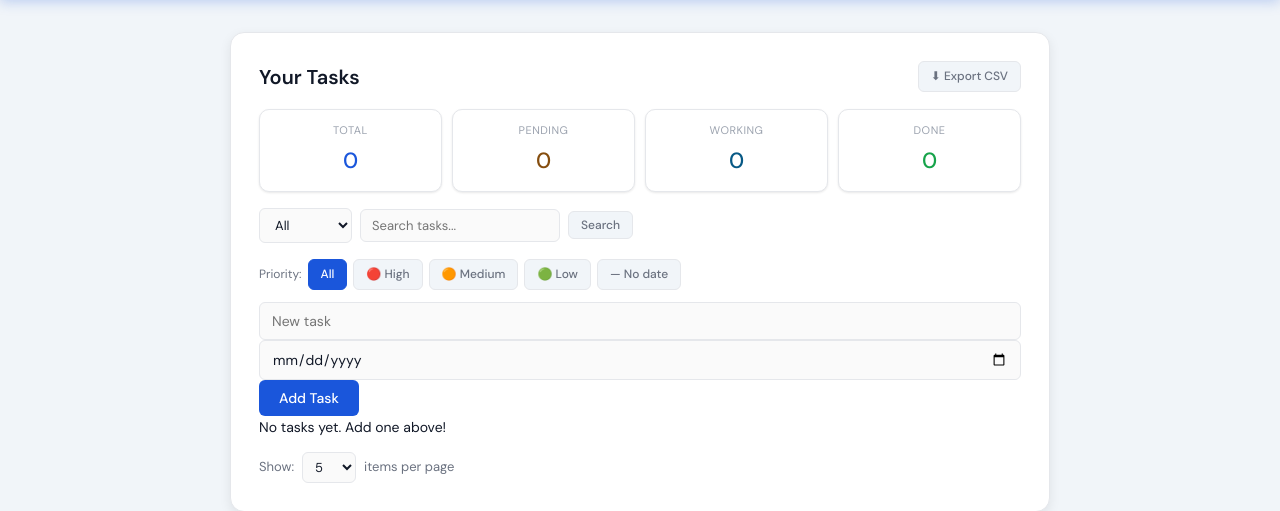
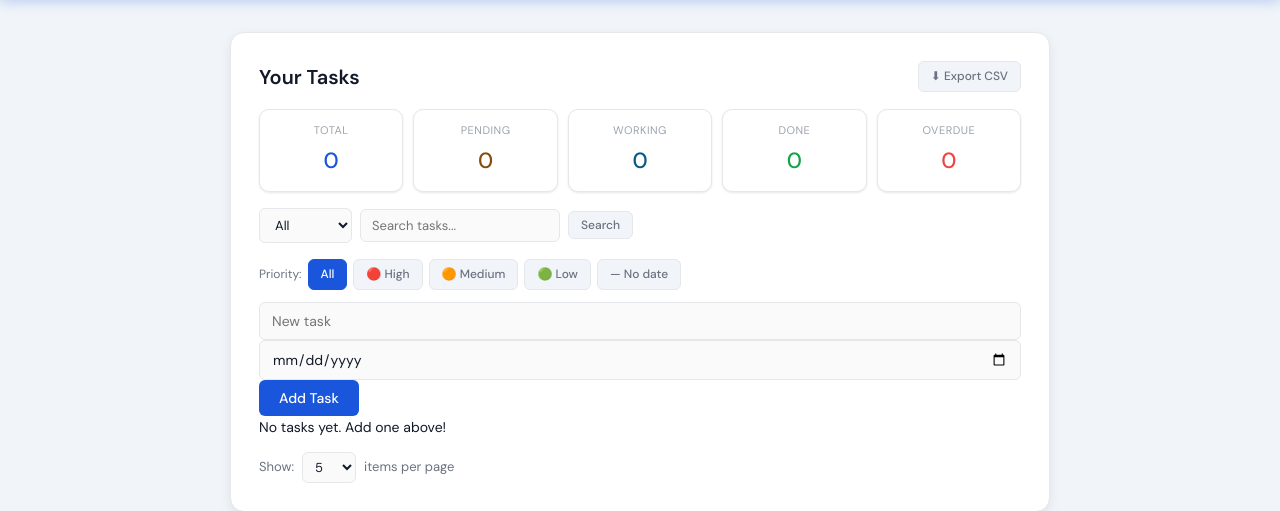
Before and after one commit to vishalrajput74/flask-todo-app, a Flask app: page /?page=1&status=All&search=&per_page=5&priority=All&sort_by=id&sort_order=desc in a window 1280 px wide. Shown: the part 67-578 px from the top of the page. Run offline with Flask 3, Linux system fonts and the light colour scheme; the visitor is signed in with stand-in values (Sample User, id 1).

Commit message:
added overdue stats card and due date sort feature

```diff
--- a/app/routes/tasks.py
+++ b/app/routes/tasks.py
@@ -120,6 +120,11 @@ def view_tasks():
     'pending': Task.query.filter_by(user_id=session['user_id'], status='Pending').count(),
     'working': Task.query.filter_by(user_id=session['user_id'], status='Working').count(),
     'done': Task.query.filter_by(user_id=session['user_id'], status='Done').count(),
+    'overdue': Task.query.filter(
+        Task.user_id == session['user_id'],
+        Task.due_date < date.today(),
+        Task.status != 'Done'
+    ).count(),
 }
 
     form = TaskForm()  # Pass form to template
--- a/app/static/css/style.css
+++ b/app/static/css/style.css
@@ -502,6 +502,7 @@ footer p { margin: 0; }
   .tasks-table tbody tr {
     display: block;
     border: 1px solid var(--border);
+
     border-radius: var(--radius-md);
     margin-bottom: 10px;
     padding: 10px;
@@ -558,10 +559,12 @@ footer p { margin: 0; }
 
 .stats-grid {
   display: grid;
-  grid-template-columns: repeat(4, 1fr);
+  grid-template-columns: repeat(5, 1fr);
   gap: 10px;
   margin-bottom: 16px;
 }
+.stat-card.overdue .stat-value { color: var(--red); }
+
 
 .stat-value {
   font-size: 22px;
--- a/app/templates/tasks.html
+++ b/app/templates/tasks.html
@@ -29,6 +29,10 @@
       <div class="stat-label">Done</div>
       <div class="stat-value">{{ stats.done }}</div>
     </div>
+     <div class="stat-card overdue">
+    <div class="stat-label">Overdue</div>
+    <div class="stat-value">{{ stats.overdue }}</div>
+  </div>
   </div>
 <form method="GET" action="{{ url_for('tasks.view_tasks') }}" class="filter-search-bar">
 <select name="status" class="filter-dropdown" onchange="this.form.submit()">
```
